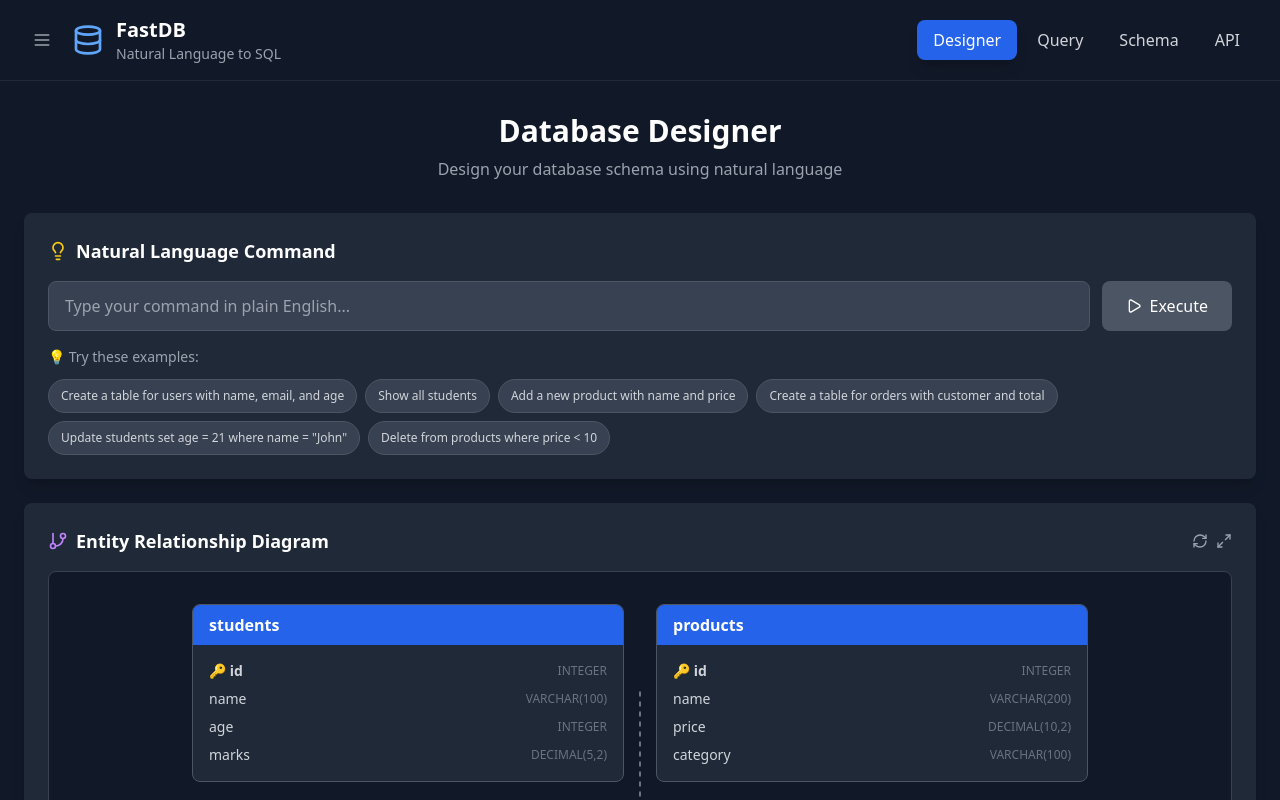
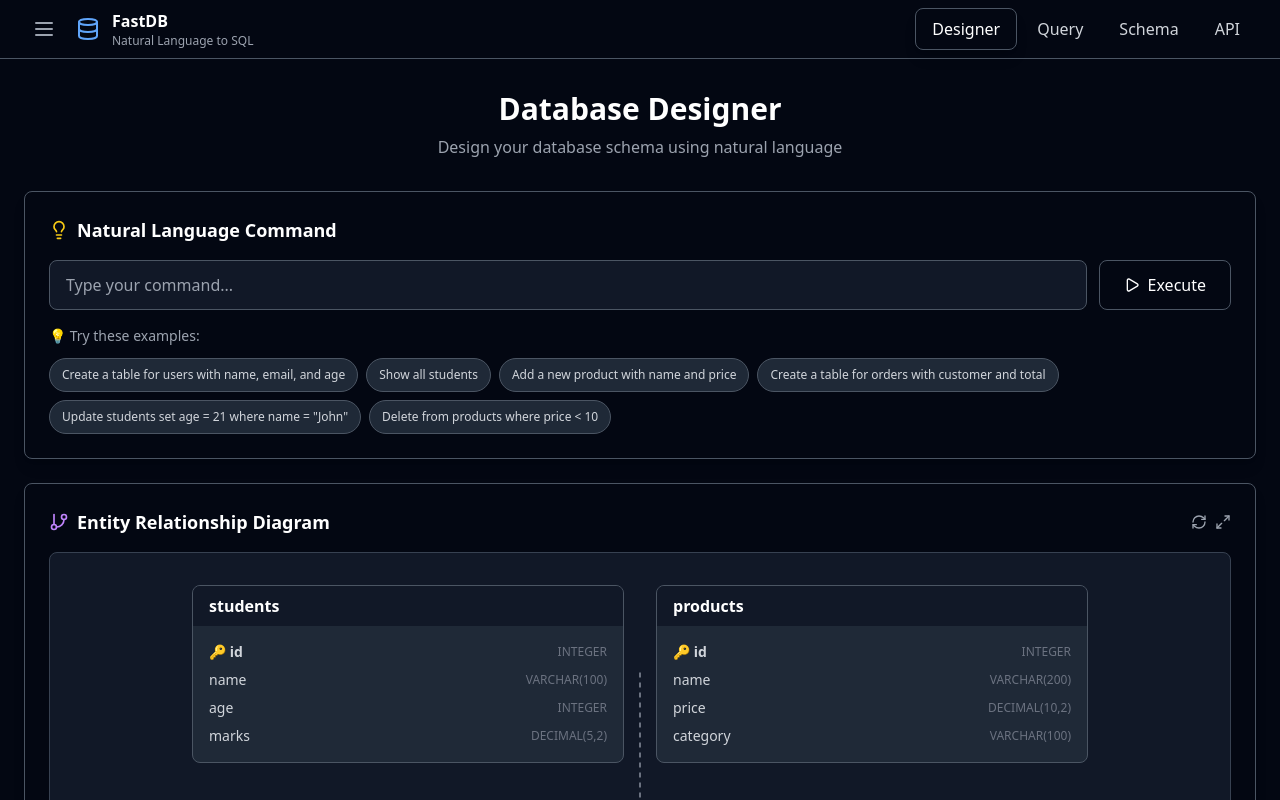
Before and after one commit to Mahavishnu-K/FastDB, a React (Vite) app in the folder client/: page / in a window 1280 px wide. Shown: the top 800 px of the page. Built offline with nearby package versions, Linux system fonts and the light colour scheme.

Commit message:
UI update

```diff
--- a/client/src/App.css
+++ b/client/src/App.css
@@ -4,7 +4,9 @@
 
 
 /* Add these styles to your App.css or create a separate CSS file */
-
+body{
+  background-color: rgb(3 7 18);
+}
 /* Smooth animations for sidebar transitions */
 .sidebar-transition {
   transition: transform 0.3s cubic-bezier(0.4, 0, 0.2, 1);
@@ -62,20 +64,22 @@
 }
 
 /* Custom scrollbar for sidebar */
-.sidebar-scroll::-webkit-scrollbar {
-  width: 4px;
+::-webkit-scrollbar {
+  width: 6px;
+  height: 6px;
+  padding: 8px;
 }
 
-.sidebar-scroll::-webkit-scrollbar-track {
-  background: #374151;
-  border-radius: 2px;
+::-webkit-scrollbar-track {
+  background: transparent;
+
 }
 
-.sidebar-scroll::-webkit-scrollbar-thumb {
-  background: #6B7280;
-  border-radius: 2px;
+::-webkit-scrollbar-thumb {
+  background-color: rgba(255, 255, 255, 0.2);
+  border-radius: 4px;
 }
 
-.sidebar-scroll::-webkit-scrollbar-thumb:hover {
-  background: #9CA3AF;
+::-webkit-scrollbar-thumb:hover {
+  background-color: rgba(255, 255, 255, 0.3);
 }
--- a/client/src/App.jsx
+++ b/client/src/App.jsx
@@ -167,7 +167,7 @@ export default function App() {
   };
 
   return (
-    <div className="min-h-screen bg-gray-900">
+    <div className="min-h-screen w-full bg-gray-950 overflow-x-hidden">
       <Header
         activeTab={activeTab}
         setActiveTab={setActiveTab}
@@ -185,9 +185,14 @@ export default function App() {
       <main className={`
         transition-all duration-300 ease-in-out
         ${isSidebarOpen ? 'lg:ml-80' : 'ml-0'}
-        container mx-auto px-6 py-8
+        w-full
+        ${isSidebarOpen ? 'lg:w-[calc(100%-20rem)]' : 'w-full'}
+        min-w-0
+        overflow-x-hidden
       `}>
-        {renderContent()}
+        <div className="container mx-auto px-6 py-8 max-w-full">
+          {renderContent()}
+        </div>
       </main>
     </div>
   );
--- a/client/src/components/DataTable.jsx
+++ b/client/src/components/DataTable.jsx
@@ -23,7 +23,7 @@ const DataTable = ({ table, title = null }) => {
   );
 
   return (
-    <div className="bg-gray-800 rounded-lg p-4 shadow-lg">
+    <div className="bg-gray-900 rounded-lg p-4 shadow-lg">
       <div className="flex items-center justify-between mb-4">
         <h4 className="text-lg font-semibold text-white flex items-center space-x-2">
           <Table className="w-5 h-5 text-blue-400" />
@@ -39,7 +39,7 @@ const DataTable = ({ table, title = null }) => {
               placeholder="Search..."
               value={searchTerm}
               onChange={(e) => setSearchTerm(e.target.value)}
-              className="bg-gray-700 text-white placeholder-gray-400 border border-gray-600 rounded-lg pl-10 pr-4 py-2 text-sm focus:outline-none focus:ring-2 focus:ring-blue-500"
+              className="bg-gray-800 text-white placeholder-gray-400 border border-gray-600 rounded-lg pl-10 pr-4 py-2 text-sm focus:outline-none focus:ring-2 focus:ring-blue-500"
             />
           </div>
           <button className="text-gray-400 hover:text-white transition-colors">
--- a/client/src/components/ERDiagram.jsx
+++ b/client/src/components/ERDiagram.jsx
@@ -6,7 +6,7 @@ const ERDiagram = ({ tables }) => {
   const [isFullscreen, setIsFullscreen] = useState(false);
 
   return (
-    <div className={`bg-gray-800 rounded-lg p-6 shadow-lg ${isFullscreen ? 'fixed inset-4 z-50' : ''}`}>
+    <div className={`bg-gray-950 border border-gray-600 rounded-lg p-6 shadow-lg ${isFullscreen ? 'fixed inset-4 z-50' : ''}`}>
       <div className="flex items-center justify-between mb-4">
         <h4 className="text-lg font-semibold text-white flex items-center space-x-2">
           <GitBranch className="w-5 h-5 text-purple-400" />
@@ -31,7 +31,7 @@ const ERDiagram = ({ tables }) => {
           <div className="grid grid-cols-1 md:grid-cols-2 gap-8 w-full max-w-4xl">
             {tables.map((table, index) => (
               <div key={table.id} className="bg-gray-800 rounded-lg border border-gray-600 overflow-hidden">
-                <div className="bg-blue-600 text-white px-4 py-2 font-semibold">
+                <div className="bg-gray-900 border-b-gray-600 text-white px-4 py-2 font-semibold">
                   {table.name}
                 </div>
                 <div className="p-4 space-y-2">
--- a/client/src/components/NLPinput.jsx
+++ b/client/src/components/NLPinput.jsx
@@ -30,7 +30,7 @@ const NLInput = ({ onExecute, isLoading }) => {
   };
 
   return (
-    <div className="bg-gray-800 rounded-lg p-6 mb-6 shadow-lg">
+    <div className="bg-gray-950 border border-gray-600 rounded-lg p-6 mb-6 shadow-lg">
       <div className="flex items-center space-x-2 mb-4">
         <Lightbulb className="w-5 h-5 text-yellow-400" />
         <h3 className="text-lg font-semibold text-white">Natural Language Command</h3>
@@ -43,14 +43,14 @@ const NLInput = ({ onExecute, isLoading }) => {
             value={input}
             onChange={(e) => setInput(e.target.value)}
             onKeyPress={handleKeyPress}
-            placeholder="Type your command in plain English..."
-            className="flex-1 bg-gray-700 text-white placeholder-gray-400 border border-gray-600 rounded-lg px-4 py-3 focus:outline-none focus:ring-2 focus:ring-blue-500 focus:border-transparent transition-all"
+            placeholder="Type your command..."
+            className="flex-1 bg-gray-900 text-white placeholder-gray-400 border border-gray-600 rounded-lg px-4 py-3 focus:outline-none focus:ring-1 focus:ring-blue-500 focus:border-transparent transition-all"
             disabled={isLoading}
           />
           <button
             onClick={handleSubmit}
             disabled={isLoading || !input.trim()}
-            className="bg-blue-600 hover:bg-blue-700 disabled:bg-gray-600 disabled:cursor-not-allowed text-white px-6 py-3 rounded-lg font-medium flex items-center space-x-2 transition-colors"
+            className="border border-gray-600 bg-gray-900 disabled:bg-gray-950 disabled:cursor-not-allowed text-white px-6 py-3 rounded-lg font-medium flex items-center space-x-2 transition-colors"
           >
             <Play className="w-4 h-4" />
             <span>{isLoading ? 'Processing...' : 'Execute'}</span>
@@ -67,7 +67,7 @@ const NLInput = ({ onExecute, isLoading }) => {
             <button
               key={idx}
               onClick={() => handleSuggestionClick(suggestion)}
-              className="text-xs bg-gray-700 hover:bg-gray-600 text-gray-300 hover:text-white px-3 py-2 rounded-full transition-colors border border-gray-600 hover:border-gray-500"
+              className="text-xs bg-gray-800 hover:bg-gray-900 text-gray-300 hover:text-white px-3 py-2 rounded-full transition-colors border border-gray-600 hover:border-gray-500"
               disabled={isLoading}
             >
               {suggestion}
--- a/client/src/components/SQLDisplay.jsx
+++ b/client/src/components/SQLDisplay.jsx
@@ -16,13 +16,13 @@ const SQLDisplay = ({ sql, onCopy }) => {
   if (!sql) return null;
 
   return (
-    <div className="bg-gray-800 rounded-lg p-4 mb-6 shadow-lg">
+    <div className="bg-gray-950 border border-gray-600 rounded-lg p-4 mb-6 shadow-lg">
       <div className="flex items-center justify-between mb-3">
         <h4 className="text-md font-semibold text-white flex items-center space-x-2">
           <Code className="w-4 h-4 text-green-400" />
           <span>Generated SQL</span>
         </h4>
-        <div className="flex items-center space-x-2">
+        <div className="flex items-center space-x-4">
           <button
             onClick={() => setIsExpanded(!isExpanded)}
             className="flex items-center space-x-1 text-gray-400 hover:text-white transition-colors"
@@ -46,7 +46,7 @@ const SQLDisplay = ({ sql, onCopy }) => {
             {sql}
           </pre>
           <div className="absolute top-2 right-2">
-            <span className="bg-green-600 text-green-100 text-xs px-2 py-1 rounded">SQL</span>
+            <span className="border border-green-600 text-green-600 text-xs px-2 py-1 rounded-full">SQL</span>
           </div>
         </div>
       )}
--- a/client/src/components/header.jsx
+++ b/client/src/components/header.jsx
@@ -6,7 +6,7 @@ const Header = ({ activeTab, setActiveTab, onSidebarToggle }) => {
   const tabs = ['Designer', 'Query', 'Schema', 'API'];
 
   return (
-    <header className="bg-gray-900 border-b border-gray-800 px-6 py-4 relative z-30">
+    <header className="bg-gray-950 border-b border-gray-600 px-6 py-2 relative z-30">
       <div className="flex items-center justify-between">
         <div className="flex items-center space-x-3">
           <button
@@ -14,12 +14,12 @@ const Header = ({ activeTab, setActiveTab, onSidebarToggle }) => {
             className="p-2 hover:bg-gray-700 rounded-lg transition-colors"
             title="Toggle Schema Explorer"
           >
-            <Menu className="w-5 h-5 text-gray-400" />
+            <Menu className="w-6 h-6 text-gray-400" />
           </button>
-          <Database className="w-8 h-8 text-blue-400" />
+          <Database className="w-6 h-6 text-blue-400" />
           <div>
-            <h1 className="text-xl font-bold text-white">FastDB</h1>
-            <p className="text-sm text-gray-400">Natural Language to SQL</p>
+            <h1 className="text-l font-bold text-white">FastDB</h1>
+            <p className="text-xs text-gray-400">Natural Language to SQL</p>
           </div>
         </div>
 
@@ -30,8 +30,8 @@ const Header = ({ activeTab, setActiveTab, onSidebarToggle }) => {
               onClick={() => setActiveTab(tab)}
               className={`px-4 py-2 rounded-lg font-medium transition-colors ${
                 activeTab === tab
-                  ? 'bg-blue-600 text-white shadow-lg'
-                  : 'text-gray-300 hover:text-white hover:bg-gray-700'
+                  ? 'border border-gray-600 text-white shadow-lg'
+                  : 'text-gray-300 hover:text-white hover:bg-gray-900'
               }`}
             >
               {tab}
--- a/client/src/pages/designer.jsx
+++ b/client/src/pages/designer.jsx
@@ -29,7 +29,7 @@ const Designer = ({
       <ERDiagram tables={tables} />
 
       {/* Quick Stats */}
-      <div className="grid grid-cols-1 md:grid-cols-3 gap-6">
+      {/* <div className="grid grid-cols-1 md:grid-cols-3 gap-6">
         <div className="bg-gray-800 rounded-lg p-6 text-center">
           <div className="text-2xl font-bold text-blue-400 mb-2">{tables.length}</div>
           <div className="text-gray-400">Tables Created</div>
@@ -46,7 +46,7 @@ const Designer = ({
           </div>
           <div className="text-gray-400">Total Records</div>
         </div>
-      </div>
+      </div> */}
     </div>
   );
 };
```
Also changed, not shown: client/src/components/sidebar.jsx (+19 -20 lines), client/src/pages/query.jsx (+17 -15 lines), client/src/pages/schema.jsx (+21 -21 lines).
